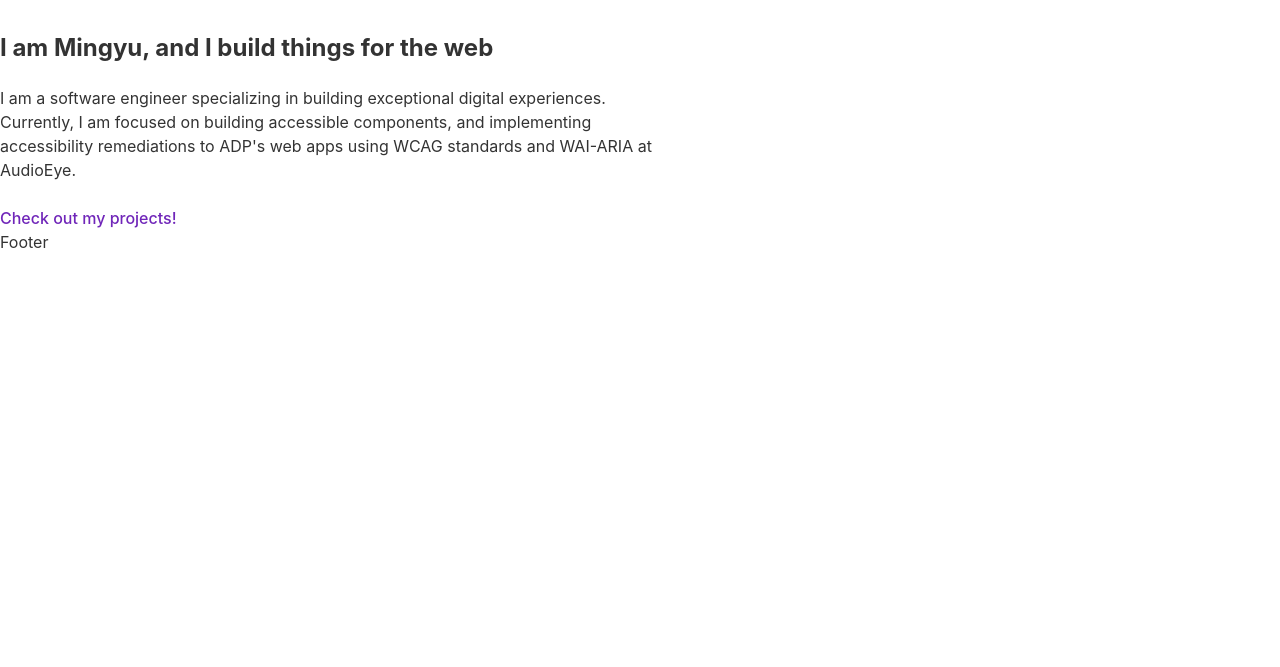
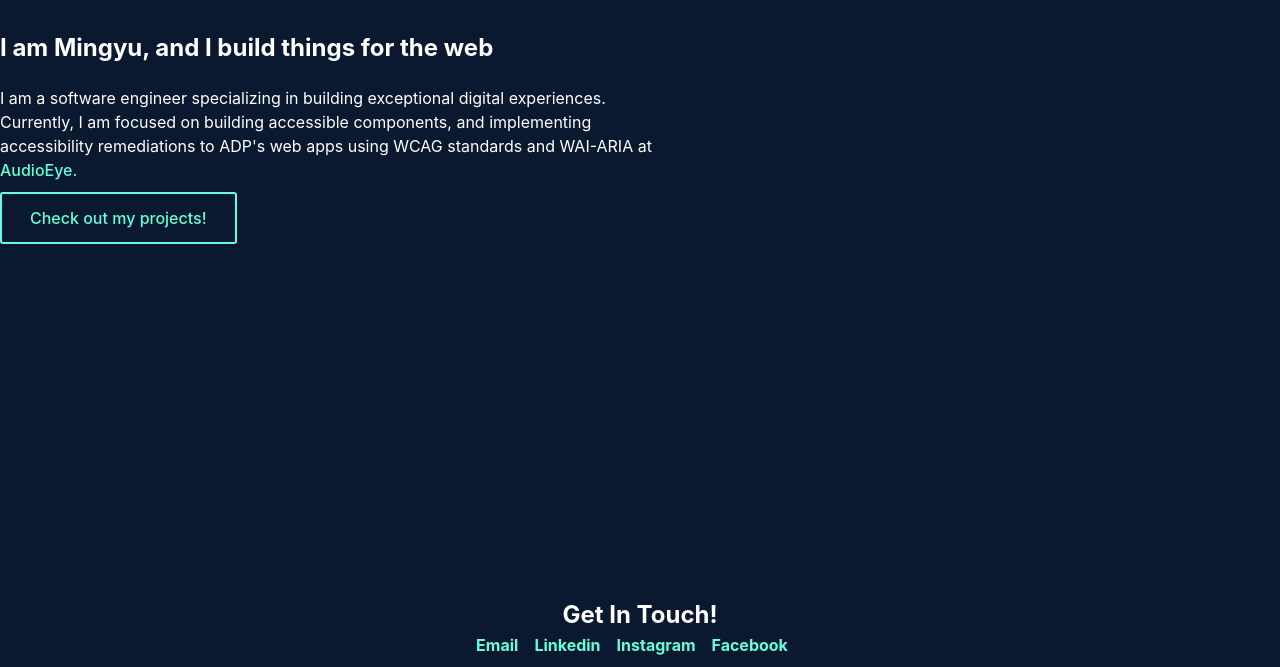
Before and after one commit to mimi3403/mingyu-portfolio-gatsby, a Gatsby site: page / in a window 1280 px wide. Shown: the part 133-800 px from the top of the page. Built offline with nearby package versions, Linux system fonts and the light colour scheme; Gatsby itself is replaced by a stand-in of ours.

```diff
--- a/package.json
+++ b/package.json
@@ -25,6 +25,7 @@
     "gatsby-transformer-remark": "^5.24.0",
     "react": "^18.1.0",
     "react-dom": "^18.1.0",
+    "react-is": "^18.2.0",
     "styled-components": "^5.3.6"
   }
 }
--- a/src/components/footer.js
+++ b/src/components/footer.js
@@ -1,7 +1,35 @@
 import React from "react";
+// import { FontAwesomeIcon } from "@fontawesome/react-fontawesome";
+import {
+  StyledFooter,
+  StyledFooterSocialMedia,
+} from "../styles/styled-components";
 
 const Footer = (props) => {
-  return <footer>Footer</footer>;
+  return (
+    <StyledFooter>
+      <h2>Get In Touch!</h2>
+      <StyledFooterSocialMedia>
+        <nav aria-label="Social-Media">
+          <ul>
+            <li>
+              {/* <FontAwesomeIcon icon="fa-brands fa-linkedin" /> */}
+              <a>Email</a>
+            </li>
+            <li>
+              <a>Linkedin</a>
+            </li>
+            <li>
+              <a>Instagram</a>
+            </li>
+            <li>
+              <a>Facebook</a>
+            </li>
+          </ul>
+        </nav>
+      </StyledFooterSocialMedia>
+    </StyledFooter>
+  );
 };
 
 export default Footer;
--- a/src/components/layout.js
+++ b/src/components/layout.js
@@ -2,16 +2,26 @@
 import Header from "./header";
 import Footer from "./footer";
 import "../styles/reset.css";
+import { StyledLayout } from "../styles/styled-components";
 
 const Layout = (props) => {
   return (
-    <div>
+    <StyledLayout>
       <Header />
       <div>
-        <main>{props.children}</main>
+        <main
+          style={{
+            backgroundColor: "#0a192f",
+            color: "#fff",
+            // height: "100vh",
+            // width: "100vw",
+          }}
+        >
+          {props.children}
+        </main>
       </div>
       <Footer />
-    </div>
+    </StyledLayout>
   );
 };
 
--- a/src/pages/index.js
+++ b/src/pages/index.js
@@ -1,40 +1,41 @@
 import React from "react";
+import { Fragment } from "react";
 import Layout from "../components/layout";
 import { Link } from "gatsby";
-import { StyledViewProject } from "../styles/styled-components";
+import {
+  StyledViewProject,
+  StyledAboutContainer,
+} from "../styles/styled-components";
 
 const IndexPage = () => {
   return (
+    <Fragment>
+      <div className="container">
+        <div className="loader-container">
+          <div className="spinner"></div>
+        </div>
+      </div>
       <Layout>
         <h1>HELLO!</h1>
-      {/* <div className="profile-img">
-        <img
-          style={{
-            borderRadius: "50%",
-            width: "200px",
-            height: "200px",
-            verticalAlign: "middle",
-            objectFit: "cover",
-          }}
-          src="/images/avatar.jpeg"
-          alt=""
-        />
-      </div> */}
         <h2>I am Mingyu, and I build things for the web</h2>
-      <div>
+        <StyledAboutContainer>
           <p>
-          I am a software engineer specializing in building exceptional digital
-          experiences. Currently, I am focused on building accessible
+            I am a software engineer specializing in building exceptional
+            digital experiences. Currently, I am focused on building accessible
             components, and implementing accessibility remediations to ADP's web
-          apps using WCAG standards and WAI-ARIA at AudioEye.
+            apps using WCAG standards and WAI-ARIA at{" "}
+            <a href="https://www.audioeye.com/" target="_blank">
+              AudioEye.
+            </a>
           </p>
+        </StyledAboutContainer>
         <StyledViewProject>
           <Link className="view-projects" to="/projects">
             Check out my projects!
           </Link>
         </StyledViewProject>
-      </div>
       </Layout>
+    </Fragment>
   );
 };
 
--- a/src/styles/styled-components.js
+++ b/src/styles/styled-components.js
@@ -4,7 +4,7 @@
   display: flex;
   align-items: center;
   justify-content: space-between;
-  background-color: #333;
+  background-color: #0a192f;
   color: #fff;
   height: 5rem;
   padding: 0 1rem;
@@ -18,8 +18,8 @@
   }
   img {
     border-radius: 50%;
-    width: 80px;
-    height: 80px;
+    width: 50px;
+    height: 50px;
     vertical-align: middle;
     object-fit: cover;
     align-items: center;
@@ -38,13 +38,95 @@
       margin: 0 1rem 0 0;
       a {
         font-weight: 700;
+        color: #64ffda;
+        :hover {
+          color: #5ae5c4;
+        }
       }
     }
   }
 `;
 
+export const StyledFooter = styled.footer`
+  h2 {
+    margin: 0;
+  }
+  display: flex;
+  flex-direction: column;
+  align-items: center;
+  justify-content: center;
+  background-color: #0a192f;
+  color: #fff;
+  height: 5rem;
+  p {
+    margin: 0;
+  }
+  small {
+    text-align: center;
+  }
+  @media (max-width: 576px) {
+    font-size: 12px;
+  }
+`;
+export const StyledLayout = styled.div`
+  display: flex;
+  margin: 0;
+  flex-direction: column;
+  min-height: 100vh;
+  max-width: 100%;
+  background-color: #0a192f;
+  & > div {
+    flex-grow: 1;
+  }
+`;
 export const StyledViewProject = styled.div`
   a.view-projects {
     text-decoration: none;
+    color: #64ffda;
+    border-radius: 3px;
+    border: 2px solid #64ffda;
+    background-color: #0a192f;
+    padding: 14px 28px;
+    font-size: 16px;
+    cursor: pointer;
+    :hover {
+      background-color: #495670;
+    }
   }
 `;
+
+export const StyledAboutContainer = styled.div`
+  a {
+    display: inline;
+    color: #64ffda;
+    text-decoration: none;
+    :hover {
+      text-decoration: underline;
+    }
+  }
+`;
+
+export const StyledFooterSocialMedia = styled.div`
+  nav {
+    display: flex;
+    align-items: center;
+  }
+  ul {
+    list-style: none;
+    display: flex;
+    align-items: center;
+    margin: 0;
+    li {
+      margin: 0 1rem 0 0;
+      a {
+        font-weight: 700;
+        color: #64ffda;
+        text-decoration: none;
+        cursor: pointer;
+        :hover {
+          color: #5ae5c4;
+        }
+      }
+    }
+  }
+`;
```
Also changed, not shown: 1 other file. Lines whose indentation alone changed are shown as unchanged.
